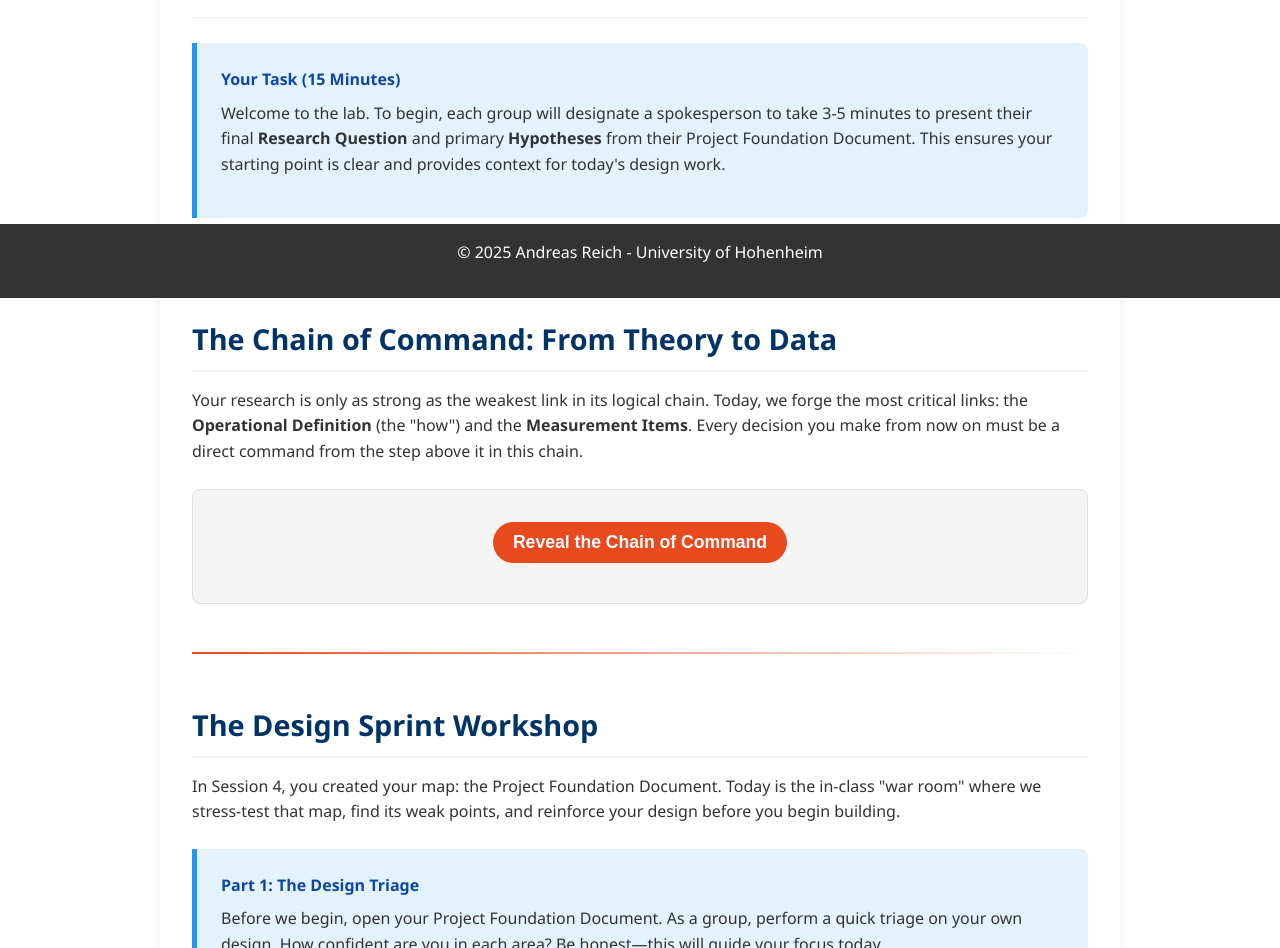
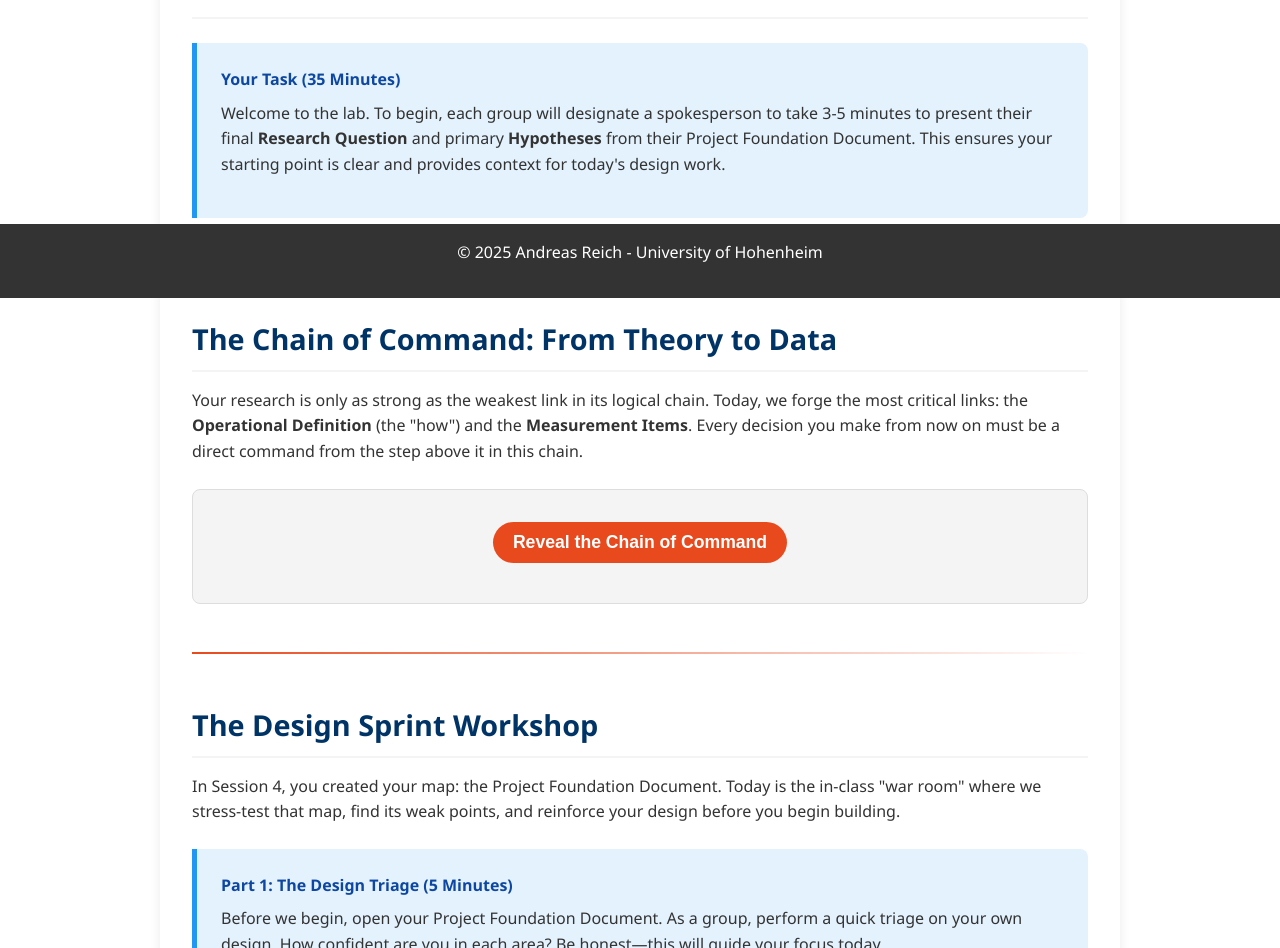
Before and after one commit to Logophoman/media-research-ws-2025-2026, a plain HTML site: page session5.html in a window 1280 px wide. Shown: the part 502-1450 px from the top of the page. Drawn offline with Linux system fonts and the light colour scheme.

Commit message:
minute changes

```diff
--- a/session5.html
+++ b/session5.html
@@ -39,7 +39,7 @@
             <section id="s5-kickoff">
                 <h2>Lab Kick-off: Foundation Review</h2>
                 <div class="workshop-task-box">
-                    <h4>Your Task (15 Minutes)</h4>
+                    <h4>Your Task (35 Minutes)</h4>
                     <p>Welcome to the lab. To begin, each group will designate a spokesperson to take 3-5 minutes to
                         present their final <strong>Research Question</strong> and primary <strong>Hypotheses</strong>
                         from their Project Foundation Document. This ensures your starting point is clear and provides
@@ -146,7 +146,7 @@
                 <!-- TRIAGE: Assess Your Design                                        -->
                 <!-- ------------------------------------------------------------------- -->
                 <div class="workshop-task-box" id="sprint-triage">
-                    <h4>Part 1: The Design Triage</h4>
+                    <h4>Part 1: The Design Triage (5 Minutes)</h4>
                     <p>Before we begin, open your Project Foundation Document. As a group, perform a quick
                         triage on your own design. How confident are you in each area? Be honest—this will guide your
                         focus today.</p>
```
